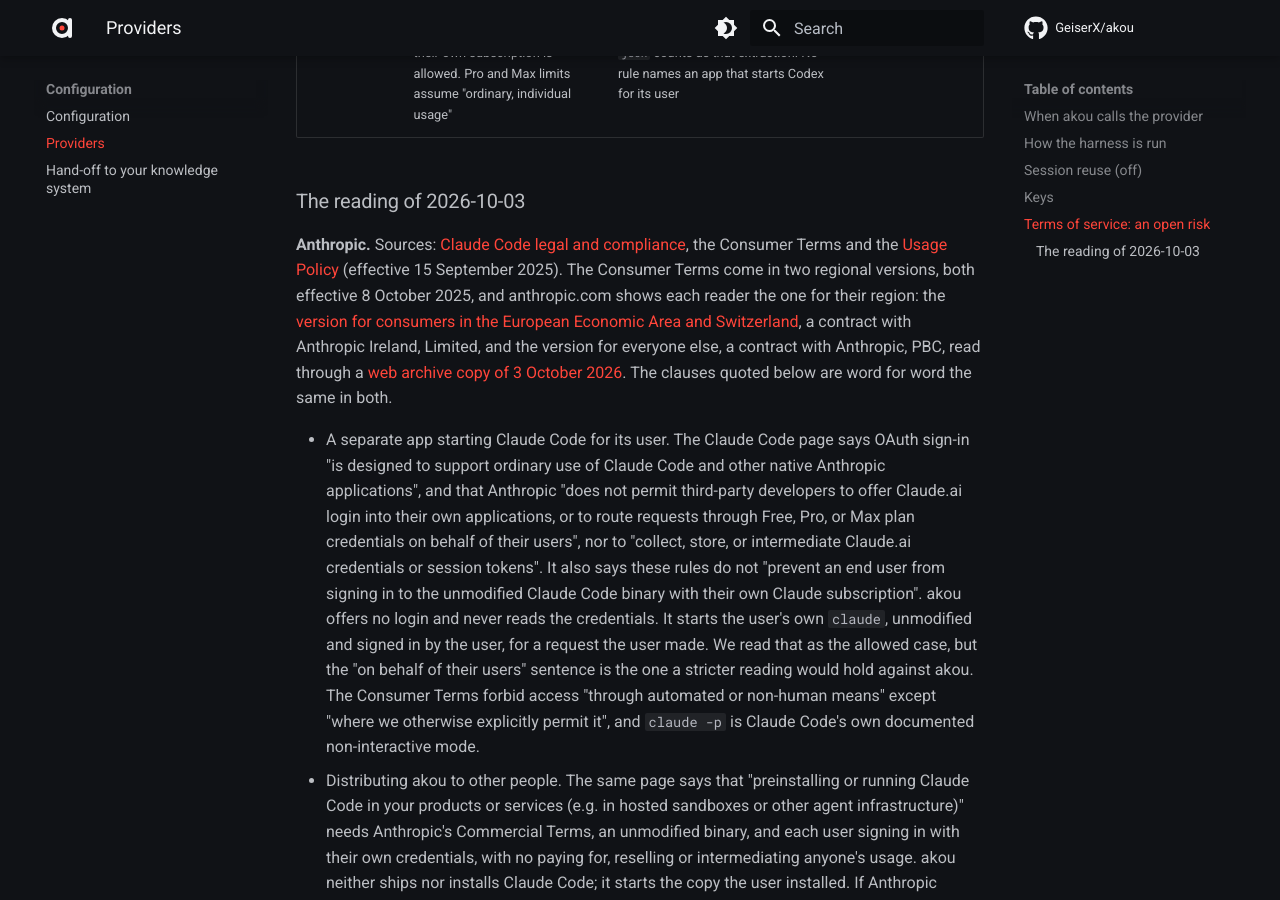
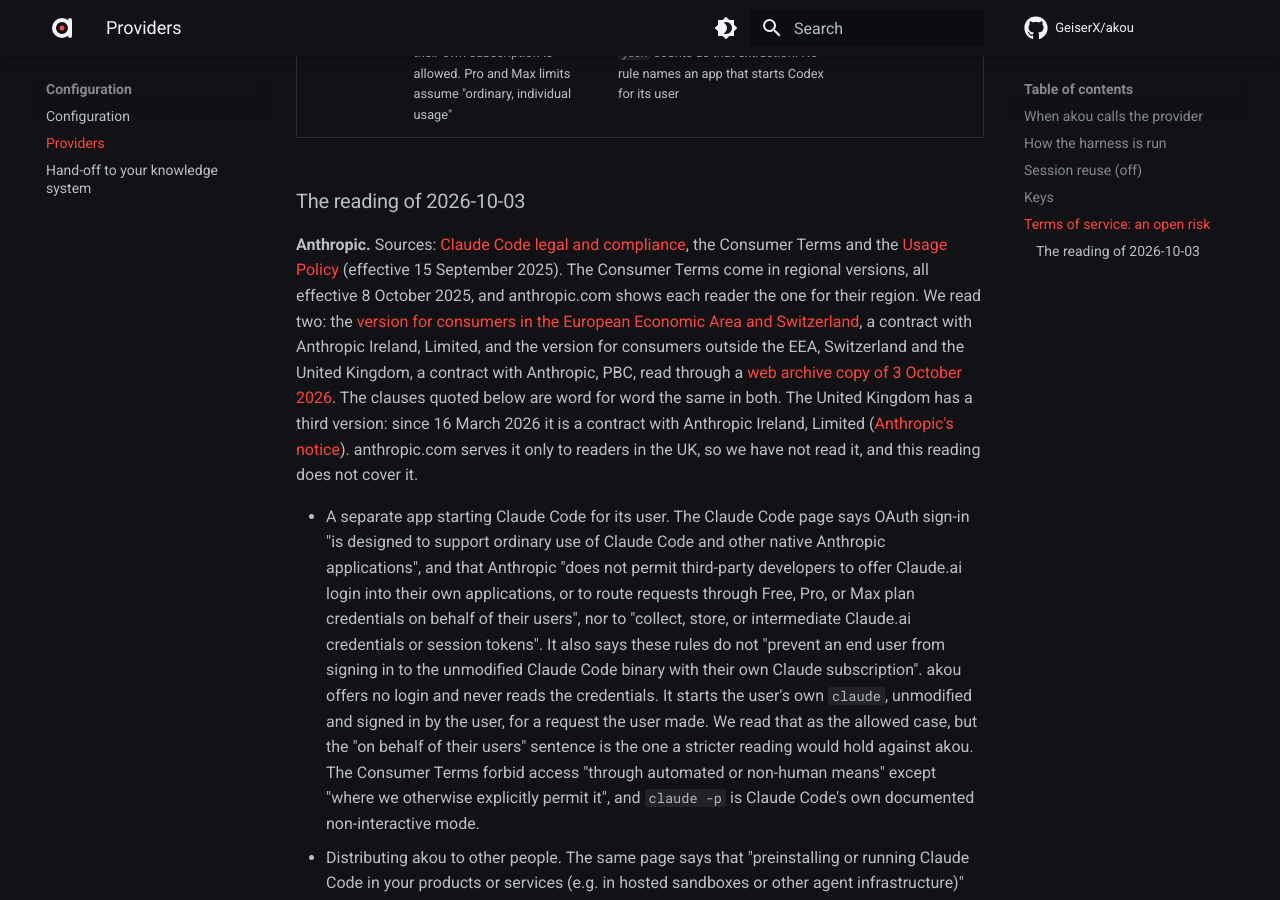
Before and after one commit to GeiserX/akou, an MkDocs documentation site: the page built from docs/providers.md, in a window 1280 px wide and 900 px high, scrolled down 4817 px. Built offline with MkDocs 1.6.1 and Material for MkDocs 9.7.7, drawn with Linux system fonts in a browser that asks for light colours; comment, search, counter and statistics services are not loaded.

Commit message:
fix(gates): scope the Anthropic terms reading off the UK version, label the VM verdict 14.3, bound the stand-in test

```diff
--- a/docs/providers.md
+++ b/docs/providers.md
@@ -106,7 +106,7 @@
 
 ### The reading of 2026-10-03
 
-**Anthropic.** Sources: [Claude Code legal and compliance](https://code.claude.com/docs/en/legal-and-compliance), the Consumer Terms and the [Usage Policy](https://www.anthropic.com/legal/aup) (effective 15 September 2025). The Consumer Terms come in two regional versions, both effective 8 October 2025, and anthropic.com shows each reader the one for their region: the [version for consumers in the European Economic Area and Switzerland](https://www.anthropic.com/legal/consumer-terms), a contract with Anthropic Ireland, Limited, and the version for everyone else, a contract with Anthropic, PBC, read through a [web archive copy of 3 October 2026](https://web.archive.org/web/20261003210135/https://www.anthropic.com/legal/consumer-terms). The clauses quoted below are word for word the same in both.
+**Anthropic.** Sources: [Claude Code legal and compliance](https://code.claude.com/docs/en/legal-and-compliance), the Consumer Terms and the [Usage Policy](https://www.anthropic.com/legal/aup) (effective 15 September 2025). The Consumer Terms come in regional versions, all effective 8 October 2025, and anthropic.com shows each reader the one for their region. We read two: the [version for consumers in the European Economic Area and Switzerland](https://www.anthropic.com/legal/consumer-terms), a contract with Anthropic Ireland, Limited, and the version for consumers outside the EEA, Switzerland and the United Kingdom, a contract with Anthropic, PBC, read through a [web archive copy of 3 October 2026](https://web.archive.org/web/20261003210135/https://www.anthropic.com/legal/consumer-terms). The clauses quoted below are word for word the same in both. The United Kingdom has a third version: since 16 March 2026 it is a contract with Anthropic Ireland, Limited ([Anthropic's notice](https://support.claude.com/en/articles/9301722)). anthropic.com serves it only to readers in the UK, so we have not read it, and this reading does not cover it.
 
 - A separate app starting Claude Code for its user. The Claude Code page says OAuth sign-in "is designed to support ordinary use of Claude Code and other native Anthropic applications", and that Anthropic "does not permit third-party developers to offer Claude.ai login into their own applications, or to route requests through Free, Pro, or Max plan credentials on behalf of their users", nor to "collect, store, or intermediate Claude.ai credentials or session tokens". It also says these rules do not "prevent an end user from signing in to the unmodified Claude Code binary with their own Claude subscription". akou offers no login and never reads the credentials. It starts the user's own `claude`, unmodified and signed in by the user, for a request the user made. We read that as the allowed case, but the "on behalf of their users" sentence is the one a stricter reading would hold against akou. The Consumer Terms forbid access "through automated or non-human means" except "where we otherwise explicitly permit it", and `claude -p` is Claude Code's own documented non-interactive mode.
 - Distributing akou to other people. The same page says that "preinstalling or running Claude Code in your products or services (e.g. in hosted sandboxes or other agent infrastructure)" needs Anthropic's Commercial Terms, an unmodified binary, and each user signing in with their own credentials, with no paying for, reselling or intermediating anyone's usage. akou neither ships nor installs Claude Code; it starts the copy the user installed. If Anthropic counts that as running Claude Code in a product, akou meets the binary and sign-in conditions, but nobody behind akou has agreed to the Commercial Terms. This is the open question. Only Anthropic can settle it, through the contact the page names.
```
Also changed, not shown: 2 other files.
